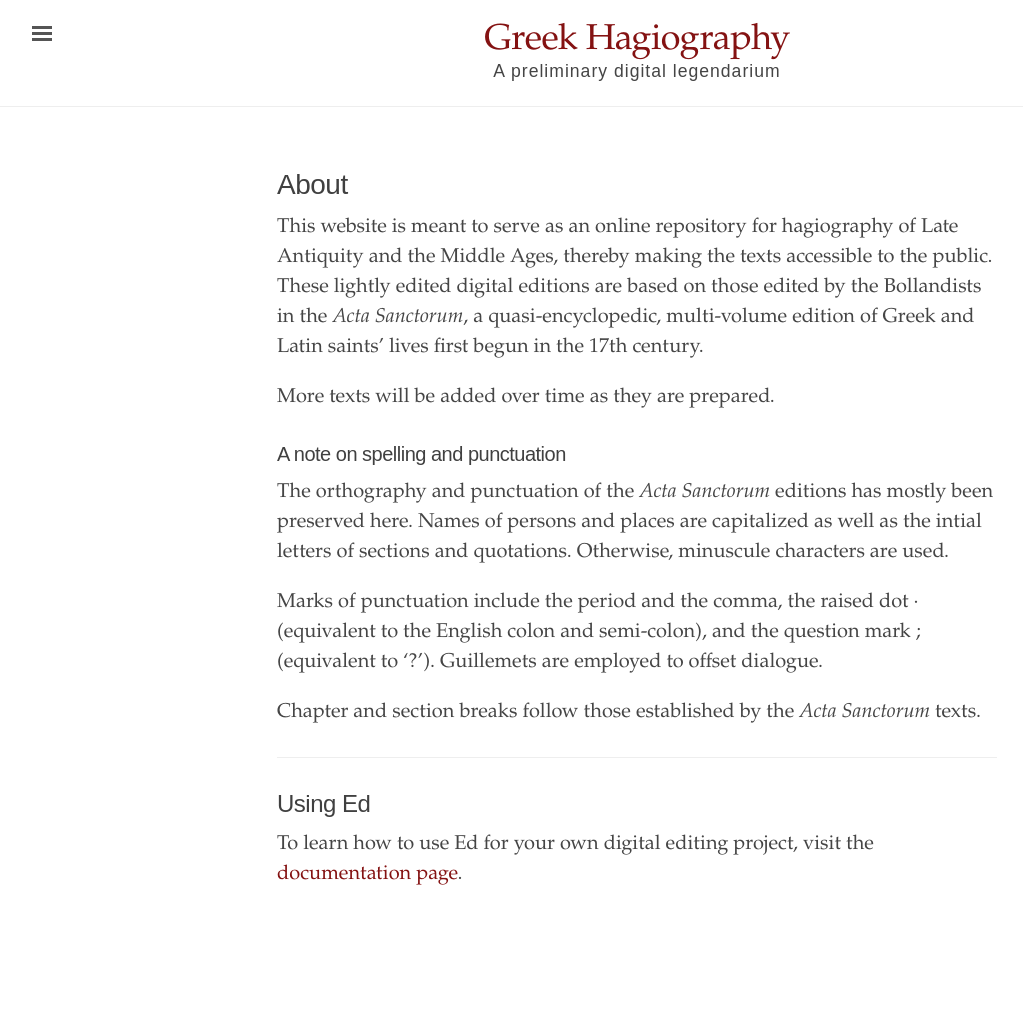
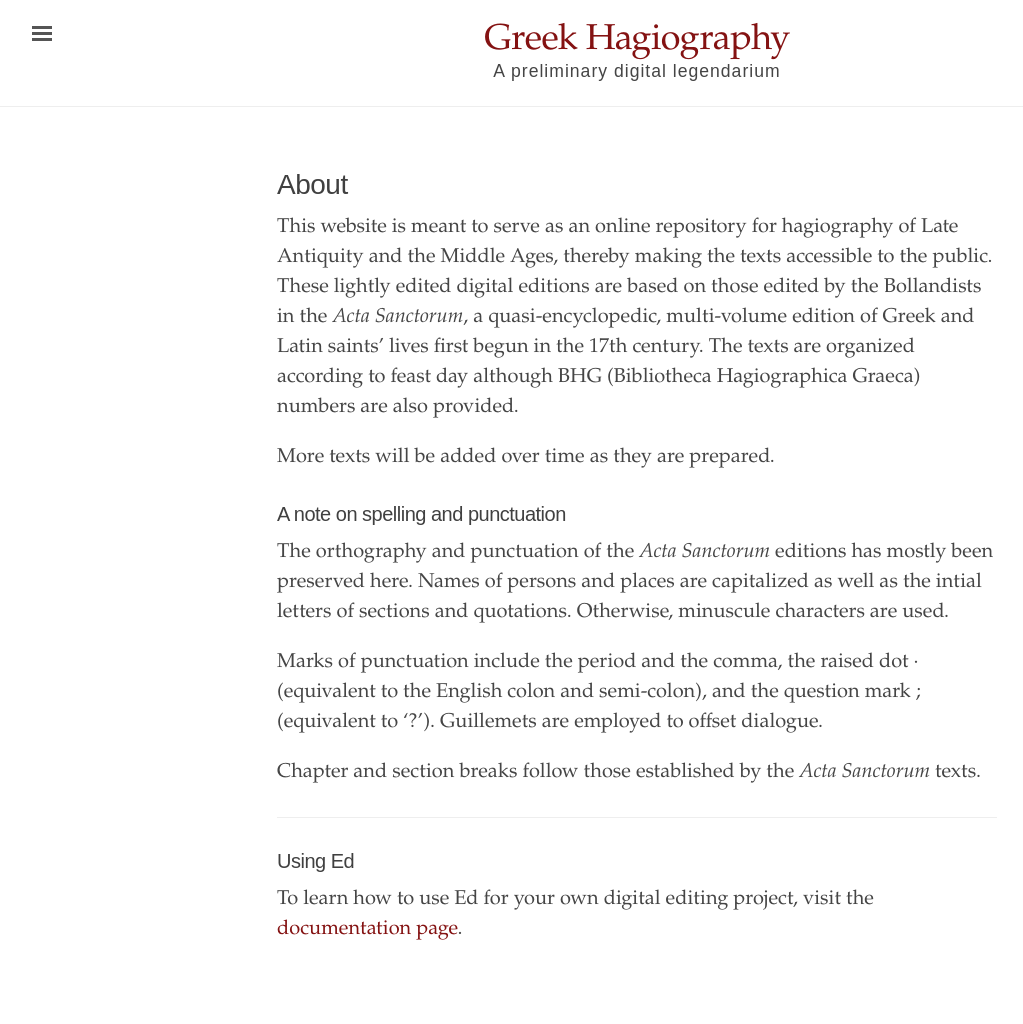
Before and after one commit to cjkoepke1/greek-hagiography, a Jekyll site: the page built from about.md, in a window 1280 px wide. Shown: the whole page, without its empty margins (3-1026 px from the left). Built offline with Jekyll 4.4.1, drawn with Linux system fonts in a browser that asks for light colours; before the commit the page ends 969 px from its top, so only the background shows below that.

Commit message:
add description of organization

```diff
--- a/about.md
+++ b/about.md
@@ -4,7 +4,7 @@
 ---
 
 
-This website is meant to serve as an online repository for hagiography of Late Antiquity and the Middle Ages, thereby making the texts accessible to the public. These lightly edited digital editions are based on those edited by the Bollandists in the *Acta Sanctorum*, a quasi-encyclopedic, multi-volume edition of Greek and Latin saints' lives first begun in the 17th century.
+This website is meant to serve as an online repository for hagiography of Late Antiquity and the Middle Ages, thereby making the texts accessible to the public. These lightly edited digital editions are based on those edited by the Bollandists in the *Acta Sanctorum*, a quasi-encyclopedic, multi-volume edition of Greek and Latin saints' lives first begun in the 17th century. The texts are organized according to feast day although BHG (Bibliotheca Hagiographica Graeca) numbers are also provided.
 
 More texts will be added over time as they are prepared.
 
@@ -18,7 +18,7 @@
 
 ---
 
-## Using Ed
+### Using Ed
 
 To learn how to use Ed for your own digital editing project, visit the
 [documentation page](http://minicomp.github.io/ed/documentation).
```
